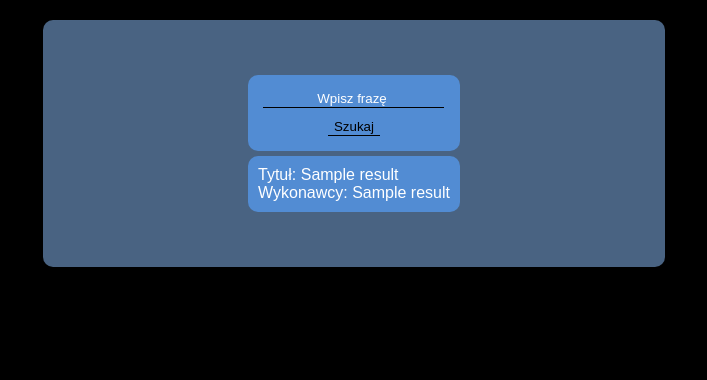
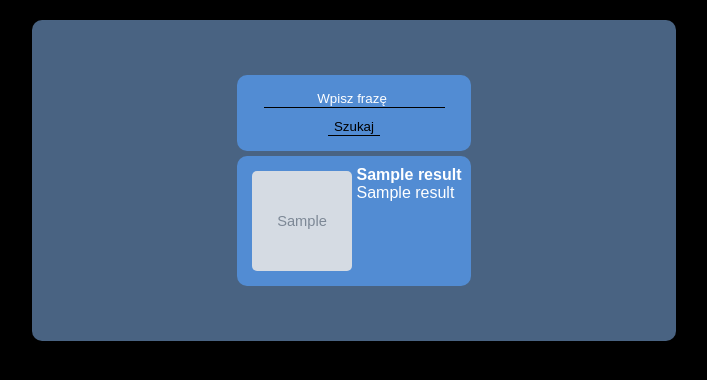
Before and after one commit to h3x4d3cim4l/lyricFinder, a Flask app: template proj/templates/byname.html in a window 1280 px wide. Shown: the part 86-466 px from the top of the page, without its empty margins (286-993 px from the left). Run offline with Flask 2, Linux system fonts and the light colour scheme; the template is opened without the code that fills it: most values are stand-ins (such as "Sample title", 1, 10 or a date in 2020); grey boxes marked "Sample" are stand-in pictures.

Commit message:
Wyswietlanie piosenek skonczone

```diff
--- a/proj/static/css/index.css
+++ b/proj/static/css/index.css
@@ -61,6 +61,7 @@ body{
 
         .record
         {
+            display:flex;
             background-color: #528cd3;
             margin: 5px;
             border-radius: 10px;
@@ -70,6 +71,7 @@ body{
         .search-form{
 
            text-align: center;
+           display:block;
         }
         input{
             background-color: transparent;
@@ -98,3 +100,12 @@ body{
             outline: none;
             border:none;
         }
+
+
+        #song_img
+        {
+            width:100px;
+            height:100px;
+            margin:5px;
+            border-radius:5px;
+        }
--- a/proj/templates/byname.html
+++ b/proj/templates/byname.html
@@ -17,8 +17,15 @@
 <a href="{{url_for('showsong')}}" id="showsonga">
 
     <div class="record">
-        Tytuł: {{song['result']['title']}}<br>
-        Wykonawcy: {{song['result']['artist_names']}}
+        <img src="{{song['result']['header_image_thumbnail_url']}}" id="song_img">
+        <div id="song_res_desc">
+            <b>{{song['result']['title']}}</b><br>
+            {{song['result']['artist_names']}}<br>
+
+        </div>
+        <script>
+            console.log("{{song['result'].keys()}}")
+        </script>
     </div>
 </a>
 
```
